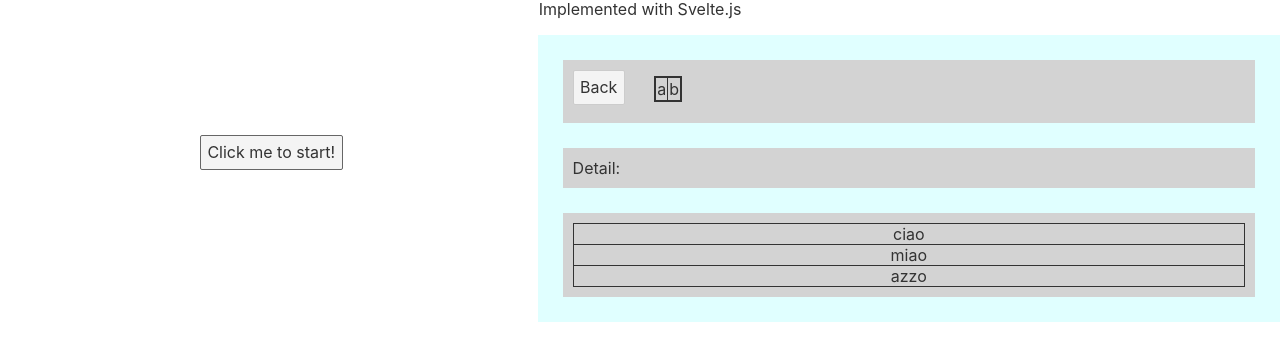
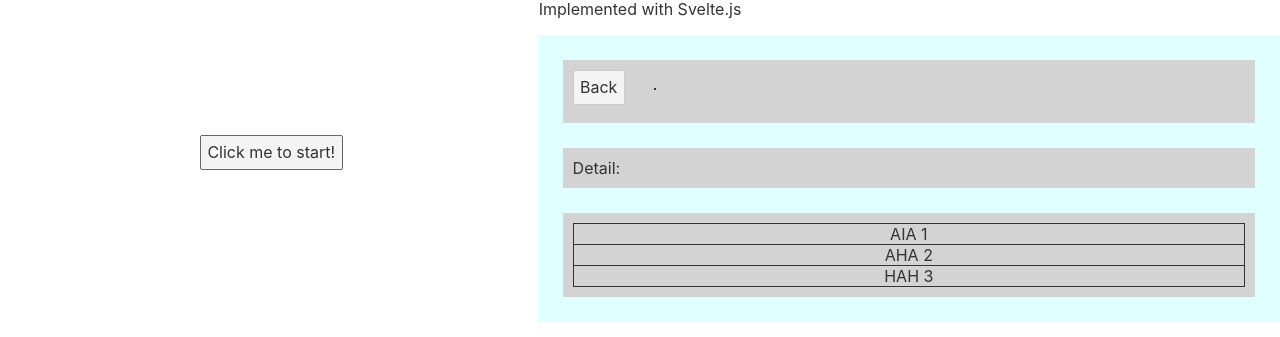
Before and after one commit to erik-sium/spr-coding-challenge--4-interview, a Svelte app: page / in a window 1280 px wide. Both pictures are taken after a click on the button "Click me to start!". Shown: the part 143-480 px from the top of the page. Built offline with nearby package versions, Linux system fonts and the light colour scheme.

Commit message:
Code changes that satisfy the mandatory requirements (not bonus)

```diff
--- a/src/App.svelte
+++ b/src/App.svelte
@@ -51,4 +51,8 @@
 		position: absolute;
 		left: 200px;
 	}
+
+	button {
+		cursor: pointer;
+	}
 </style>
--- a/src/components/NodeNavigationHistoryPane.svelte
+++ b/src/components/NodeNavigationHistoryPane.svelte
@@ -1,7 +1,20 @@
 <script>
+
+  import { Items } from '../stores/items'
+  import { NodeNavigationHistory } from '../stores/nodeNavigationHistory'
+
 	const backButtonPress = () => {
+    NodeNavigationHistory.update((currentNavigationHistory) => {
+      return currentNavigationHistory.slice(0, currentNavigationHistory.length -1)
+    })
+	}
 
-	}
+  const itemsTableRowPress = (itemName) => {
+
+    NodeNavigationHistory.update((currentNavigationHistory) => {
+      return [...currentNavigationHistory, itemName]
+    })
+  }
 </script>
 
 <div class="node-navigation-history-pane">
@@ -12,33 +25,32 @@
     </button>
 
     <table id="history-table">
-      <td>
-        a
-      </td>
-      <td>
-        b
-      </td>
+      {#each $NodeNavigationHistory as historyItem (historyItem)}
+          <!-- <td on:click={() => itemsTableRowPress(item.name) }> -->
+          <td>
+            { historyItem }
+          </td>
+      {/each}
     </table>
   </div>
 
   <div id="detail">
     Detail:
+    {#if $NodeNavigationHistory.at($NodeNavigationHistory.length - 1)}
+      {$NodeNavigationHistory.at($NodeNavigationHistory.length - 1)}
+    {:else}
+    {/if}
   </div>
 
   <div id="items-table">
     <table>
-      <tr>
-        ciao
-      </tr>
-      <tr>
-        miao
-      </tr>
-      <tr>
-        azzo
-      </tr>
+      {#each $Items as item (item.id)}
+          <tr on:click={() => itemsTableRowPress(item.name) }>
+            { item.name }
+          </tr>
+      {/each}
     </table>
   </div>
-
 
 </div>
 
@@ -48,6 +60,7 @@
 
     border-collapse: collapse;
     border: 1px solid;
+    cursor: pointer;
   }
 
   .node-navigation-history-pane {
@@ -72,6 +85,7 @@
 
   #back-button {
     display: inline-block;
+    cursor: pointer;
   }
 
   #history-table {
--- /dev/null
+++ b/src/stores/items.js
@@ -0,0 +1,16 @@
+import { readable } from 'svelte/store'
+
+export const Items = readable([
+  {
+    id: 1,
+    name: "AIA 1"
+  },
+  {
+    id: 2,
+    name: "AHA 2"
+  },
+  {
+    id: 3,
+    name: "HAH 3"
+  },
+])
--- a/src/stores/nodeNavigationHistory.js
+++ b/src/stores/nodeNavigationHistory.js
@@ -1,16 +1,4 @@
 import { writable } from 'svelte/store'
 
 export const NodeNavigationHistory = writable([
-  {
-    id: 1,
-    name: "Item 1"
-  },
-  {
-    id: 2,
-    name: "Item 2"
-  },
-  {
-    id: 3,
-    name: "Item 3"
-  },
 ])
```
